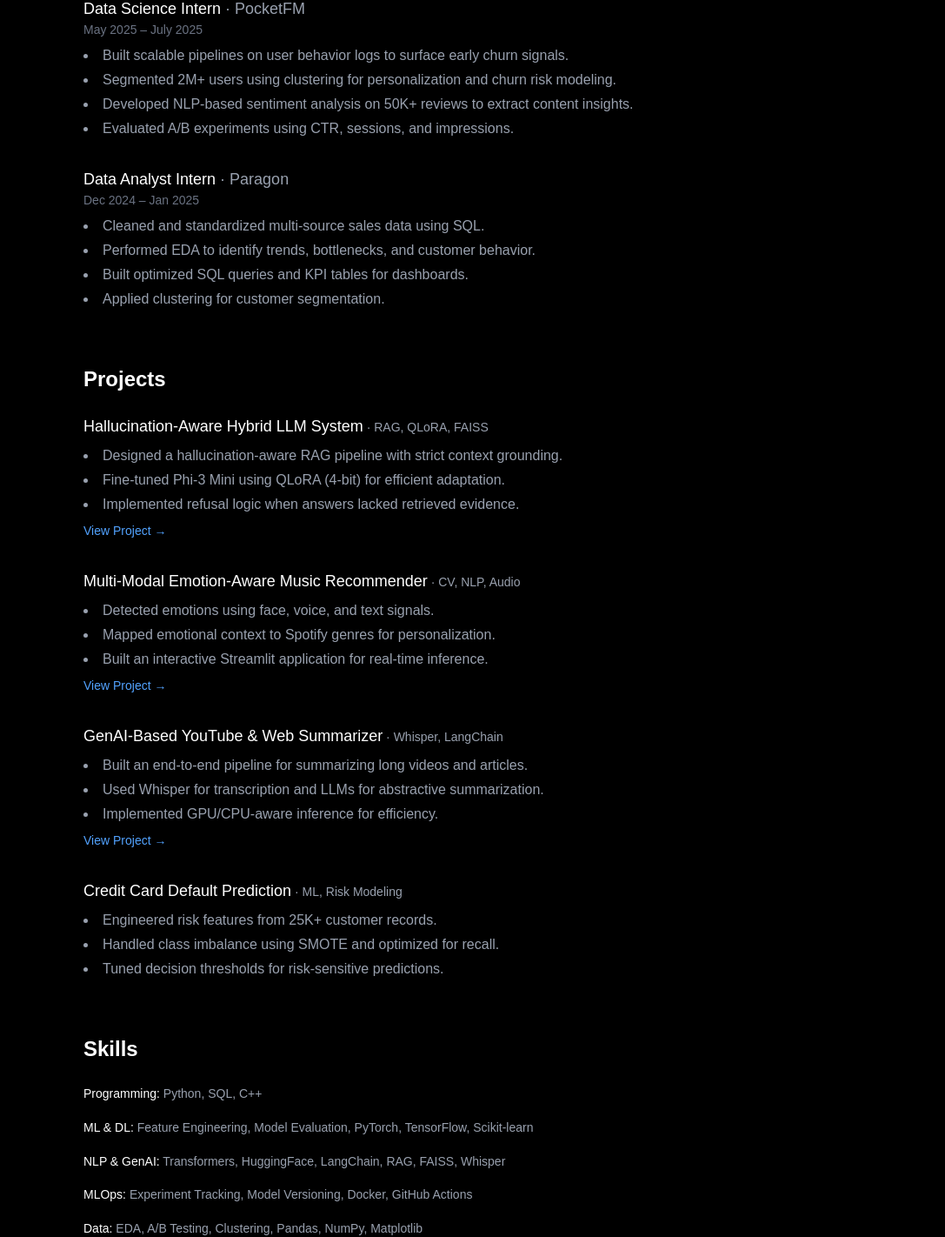
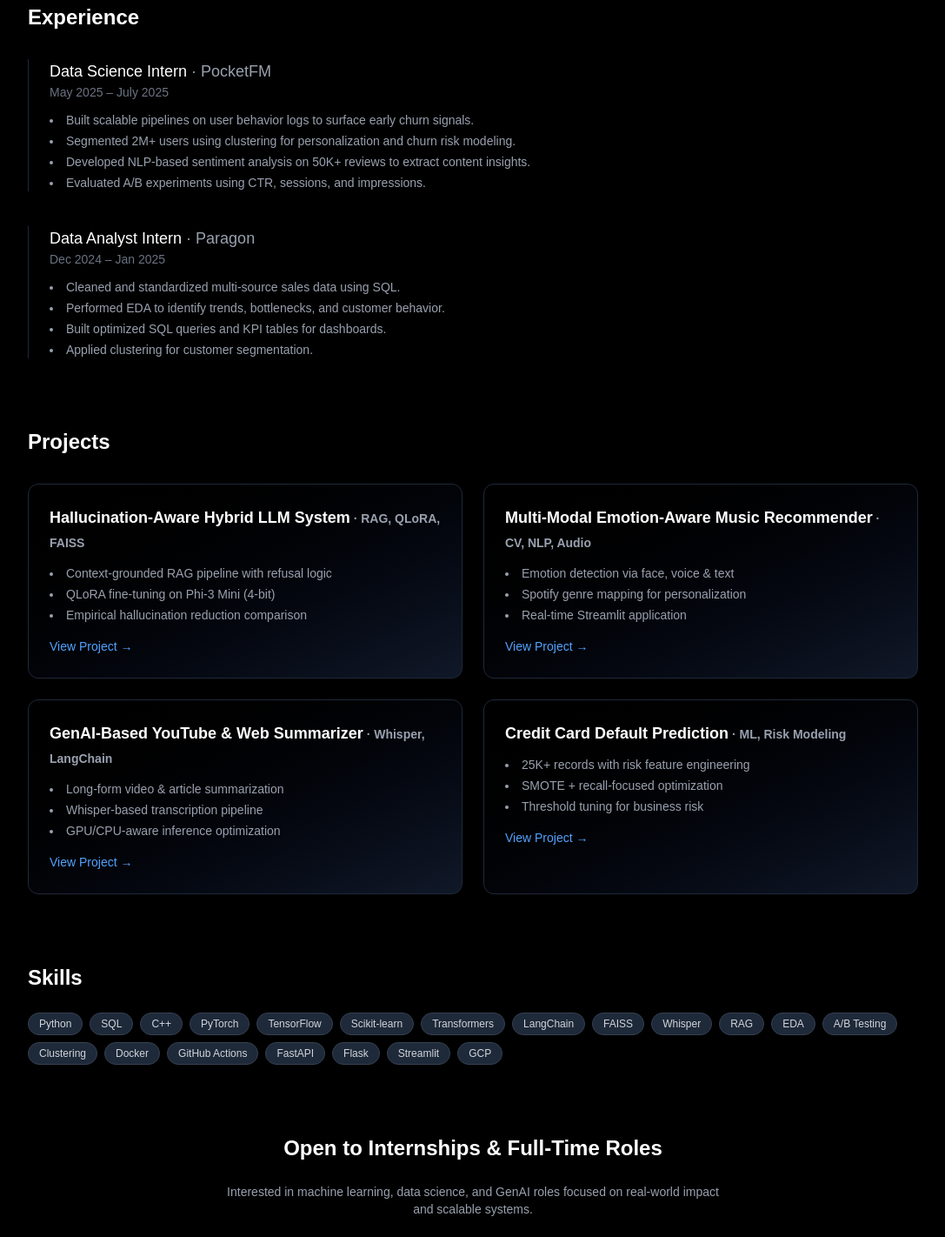
Before and after one commit to reethj-07/portfolio, a Next.js app: page / in a window 1280 px wide. Shown: the part 280-1702 px from the top of the page at 87% size, without its empty margins (96-1183 px from the left). Built offline with nearby package versions, Linux system fonts and the light colour scheme.

Commit message:
updated page layout

```diff
--- a/src/app/page.tsx
+++ b/src/app/page.tsx
@@ -1,17 +1,25 @@
+import AnimatedSection from "@/components/AnimatedSection";
+import ProjectCard from "@/components/ProjectCard";
+import SkillBadge from "@/components/SkillBadge";
+
 export default function Home() {
   return (
-    <main className="min-h-screen bg-black text-white px-6 py-10">
-      <div className="max-w-4xl mx-auto space-y-16">
+    <main className="min-h-screen bg-black text-white px-6 py-12">
+      <div className="max-w-5xl mx-auto space-y-20">
 
         {/* HERO */}
-        <section>
-          <h1 className="text-4xl font-bold mb-3">Reeth Jain</h1>
-          <p className="text-lg text-gray-400 mb-4">
+        <AnimatedSection>
+          <section className="text-center space-y-4">
+            <h1 className="text-5xl font-bold tracking-tight">
+              Reeth Jain
+            </h1>
+
+            <p className="text-lg text-gray-400 max-w-2xl mx-auto">
               Exploring Machine Learning and Generative AI through practical,
               end-to-end systems.
             </p>
 
-          <div className="flex gap-4 text-sm">
+            <div className="flex justify-center gap-6 text-sm">
               <a
                 href="https://github.com/reethj-07"
                 target="_blank"
@@ -28,22 +36,25 @@ export default function Home() {
               </a>
             </div>
           </section>
+        </AnimatedSection>
 
         {/* EXPERIENCE */}
+        <AnimatedSection>
           <section>
-          <h2 className="text-2xl font-semibold mb-6">Experience</h2>
+            <h2 className="text-2xl font-semibold mb-8">Experience</h2>
 
-          <div className="space-y-8">
+            <div className="space-y-10">
 
-            {/* PocketFM */}
-            <div>
+              <div className="border-l border-gray-800 pl-6">
                 <h3 className="text-lg font-medium">
                   Data Science Intern
                   <span className="text-gray-400"> · PocketFM</span>
                 </h3>
-              <p className="text-sm text-gray-500 mb-2">May 2025 – July 2025</p>
+                <p className="text-sm text-gray-500 mb-3">
+                  May 2025 – July 2025
+                </p>
 
-              <ul className="list-disc list-inside text-gray-400 space-y-1">
+                <ul className="list-disc list-inside text-gray-400 space-y-1 text-sm">
                   <li>Built scalable pipelines on user behavior logs to surface early churn signals.</li>
                   <li>Segmented 2M+ users using clustering for personalization and churn risk modeling.</li>
                   <li>Developed NLP-based sentiment analysis on 50K+ reviews to extract content insights.</li>
@@ -51,15 +62,16 @@ export default function Home() {
                 </ul>
               </div>
 
-            {/* Paragon */}
-            <div>
+              <div className="border-l border-gray-800 pl-6">
                 <h3 className="text-lg font-medium">
                   Data Analyst Intern
                   <span className="text-gray-400"> · Paragon</span>
                 </h3>
-              <p className="text-sm text-gray-500 mb-2">Dec 2024 – Jan 2025</p>
+                <p className="text-sm text-gray-500 mb-3">
+                  Dec 2024 – Jan 2025
+                </p>
 
-              <ul className="list-disc list-inside text-gray-400 space-y-1">
+                <ul className="list-disc list-inside text-gray-400 space-y-1 text-sm">
                   <li>Cleaned and standardized multi-source sales data using SQL.</li>
                   <li>Performed EDA to identify trends, bottlenecks, and customer behavior.</li>
                   <li>Built optimized SQL queries and KPI tables for dashboards.</li>
@@ -69,105 +81,93 @@ export default function Home() {
 
             </div>
           </section>
+        </AnimatedSection>
 
         {/* PROJECTS */}
+        <AnimatedSection>
           <section>
-          <h2 className="text-2xl font-semibold mb-6">Projects</h2>
+            <h2 className="text-2xl font-semibold mb-8">Projects</h2>
 
-          <div className="space-y-8">
+            <div className="grid md:grid-cols-2 gap-6">
 
-            <div>
-              <h3 className="text-lg font-medium">
-                Hallucination-Aware Hybrid LLM System
-                <span className="text-sm text-gray-400"> · RAG, QLoRA, FAISS</span>
-              </h3>
-              <ul className="list-disc list-inside text-gray-400 mt-2 space-y-1">
-                <li>Designed a hallucination-aware RAG pipeline with strict context grounding.</li>
-                <li>Fine-tuned Phi-3 Mini using QLoRA (4-bit) for efficient adaptation.</li>
-                <li>Implemented refusal logic when answers lacked retrieved evidence.</li>
-              </ul>
-              <a
+              <ProjectCard
+                title="Hallucination-Aware Hybrid LLM System"
+                subtitle="RAG, QLoRA, FAISS"
                 href="/projects/hallucination-aware-llm"
-                className="text-blue-400 text-sm hover:underline mt-2 inline-block"
-              >
-                View Project →
-              </a>
-            </div>
+                points={[
+                  "Context-grounded RAG pipeline with refusal logic",
+                  "QLoRA fine-tuning on Phi-3 Mini (4-bit)",
+                  "Empirical hallucination reduction comparison",
+                ]}
+              />
 
-            <div>
-              <h3 className="text-lg font-medium">
-                Multi-Modal Emotion-Aware Music Recommender
-                <span className="text-sm text-gray-400"> · CV, NLP, Audio</span>
-              </h3>
-              <ul className="list-disc list-inside text-gray-400 mt-2 space-y-1">
-                <li>Detected emotions using face, voice, and text signals.</li>
-                <li>Mapped emotional context to Spotify genres for personalization.</li>
-                <li>Built an interactive Streamlit application for real-time inference.</li>
-              </ul>
-              <a
+              <ProjectCard
+                title="Multi-Modal Emotion-Aware Music Recommender"
+                subtitle="CV, NLP, Audio"
                 href="/projects/emotion-music-recommender"
-                className="text-blue-400 text-sm hover:underline mt-2 inline-block"
-              >
-                View Project →
-              </a>
-            </div>
+                points={[
+                  "Emotion detection via face, voice & text",
+                  "Spotify genre mapping for personalization",
+                  "Real-time Streamlit application",
+                ]}
+              />
 
-            <div>
-              <h3 className="text-lg font-medium">
-                GenAI-Based YouTube & Web Summarizer
-                <span className="text-sm text-gray-400"> · Whisper, LangChain</span>
-              </h3>
-              <ul className="list-disc list-inside text-gray-400 mt-2 space-y-1">
-                <li>Built an end-to-end pipeline for summarizing long videos and articles.</li>
-                <li>Used Whisper for transcription and LLMs for abstractive summarization.</li>
-                <li>Implemented GPU/CPU-aware inference for efficiency.</li>
-              </ul>
-              <a
+              <ProjectCard
+                title="GenAI-Based YouTube & Web Summarizer"
+                subtitle="Whisper, LangChain"
                 href="/projects/yt-web-summarizer"
-                className="text-blue-400 text-sm hover:underline mt-2 inline-block"
-              >
-                View Project →
-              </a>
-            </div>
+                points={[
+                  "Long-form video & article summarization",
+                  "Whisper-based transcription pipeline",
+                  "GPU/CPU-aware inference optimization",
+                ]}
+              />
 
-            <div>
-              <h3 className="text-lg font-medium">
-                Credit Card Default Prediction
-                <span className="text-sm text-gray-400"> · ML, Risk Modeling</span>
-              </h3>
-              <ul className="list-disc list-inside text-gray-400 mt-2 space-y-1">
-                <li>Engineered risk features from 25K+ customer records.</li>
-                <li>Handled class imbalance using SMOTE and optimized for recall.</li>
-                <li>Tuned decision thresholds for risk-sensitive predictions.</li>
-              </ul>
-            </div>
+              <ProjectCard
+                title="Credit Card Default Prediction"
+                subtitle="ML, Risk Modeling"
+                href="/projects/credit-card-default"
+                points={[
+                  "25K+ records with risk feature engineering",
+                  "SMOTE + recall-focused optimization",
+                  "Threshold tuning for business risk",
+                ]}
+              />
 
             </div>
           </section>
+        </AnimatedSection>
 
         {/* SKILLS */}
+        <AnimatedSection>
           <section>
             <h2 className="text-2xl font-semibold mb-6">Skills</h2>
 
-          <div className="space-y-4 text-gray-400 text-sm leading-relaxed">
-            <p><span className="text-white font-medium">Programming:</span> Python, SQL, C++</p>
-            <p><span className="text-white font-medium">ML & DL:</span> Feature Engineering, Model Evaluation, PyTorch, TensorFlow, Scikit-learn</p>
-            <p><span className="text-white font-medium">NLP & GenAI:</span> Transformers, HuggingFace, LangChain, RAG, FAISS, Whisper</p>
-            <p><span className="text-white font-medium">MLOps:</span> Experiment Tracking, Model Versioning, Docker, GitHub Actions</p>
-            <p><span className="text-white font-medium">Data:</span> EDA, A/B Testing, Clustering, Pandas, NumPy, Matplotlib</p>
-            <p><span className="text-white font-medium">Backend:</span> FastAPI, Flask, Streamlit, REST APIs, GCP (Basics)</p>
+            <div className="flex flex-wrap gap-2">
+              {[
+                "Python","SQL","C++",
+                "PyTorch","TensorFlow","Scikit-learn",
+                "Transformers","LangChain","FAISS","Whisper","RAG",
+                "EDA","A/B Testing","Clustering",
+                "Docker","GitHub Actions",
+                "FastAPI","Flask","Streamlit","GCP"
+              ].map(skill => (
+                <SkillBadge key={skill} label={skill} />
+              ))}
             </div>
           </section>
+        </AnimatedSection>
 
         {/* CTA */}
-        <section className="mt-16 text-center">
-          <h2 className="text-2xl font-semibold mb-4">
+        <AnimatedSection>
+          <section className="text-center space-y-6">
+            <h2 className="text-2xl font-semibold">
               Open to Internships & Full-Time Roles
             </h2>
 
-          <p className="text-gray-400 max-w-xl mx-auto mb-6 text-sm">
-            Interested in machine learning, data science, and GenAI roles focused
-            on real-world impact and scalable systems.
+            <p className="text-gray-400 max-w-xl mx-auto text-sm">
+              Interested in machine learning, data science, and GenAI roles
+              focused on real-world impact and scalable systems.
             </p>
 
             <div className="flex justify-center gap-4">
@@ -187,6 +187,7 @@ export default function Home() {
               </a>
             </div>
           </section>
+        </AnimatedSection>
 
       </div>
     </main>
--- /dev/null
+++ b/src/components/AnimatedSection.tsx
@@ -0,0 +1,20 @@
+"use client";
+
+import { motion } from "framer-motion";
+
+export default function AnimatedSection({
+  children,
+}: {
+  children: React.ReactNode;
+}) {
+  return (
+    <motion.section
+      initial={{ opacity: 0, y: 24 }}
+      whileInView={{ opacity: 1, y: 0 }}
+      viewport={{ once: true }}
+      transition={{ duration: 0.6, ease: "easeOut" }}
+    >
+      {children}
+    </motion.section>
+  );
+}
--- /dev/null
+++ b/src/components/ProjectCard.tsx
@@ -0,0 +1,35 @@
+import Link from "next/link";
+
+export default function ProjectCard({
+  title,
+  subtitle,
+  points,
+  href,
+}: {
+  title: string;
+  subtitle: string;
+  points: string[];
+  href: string;
+}) {
+  return (
+    <div className="rounded-xl border border-gray-800 bg-gradient-to-br from-black to-gray-900 p-6 hover:border-gray-600 hover:shadow-xl transition">
+      <h3 className="text-lg font-semibold">
+        {title}
+        <span className="text-sm text-gray-400"> · {subtitle}</span>
+      </h3>
+
+      <ul className="list-disc list-inside text-gray-400 mt-3 space-y-1 text-sm">
+        {points.map((p, i) => (
+          <li key={i}>{p}</li>
+        ))}
+      </ul>
+
+      <Link
+        href={href}
+        className="inline-block mt-4 text-blue-400 text-sm hover:underline"
+      >
+        View Project →
+      </Link>
+    </div>
+  );
+}
--- /dev/null
+++ b/src/components/SkillBadge.tsx
@@ -0,0 +1,7 @@
+export default function SkillBadge({ label }: { label: string }) {
+  return (
+    <span className="px-3 py-1 text-xs rounded-full bg-gray-800 text-gray-300 border border-gray-700">
+      {label}
+    </span>
+  );
+}
```
Also changed, not shown: 1 other file (tests, documents, lock files or other folders). Lines whose indentation alone changed are shown as unchanged.
